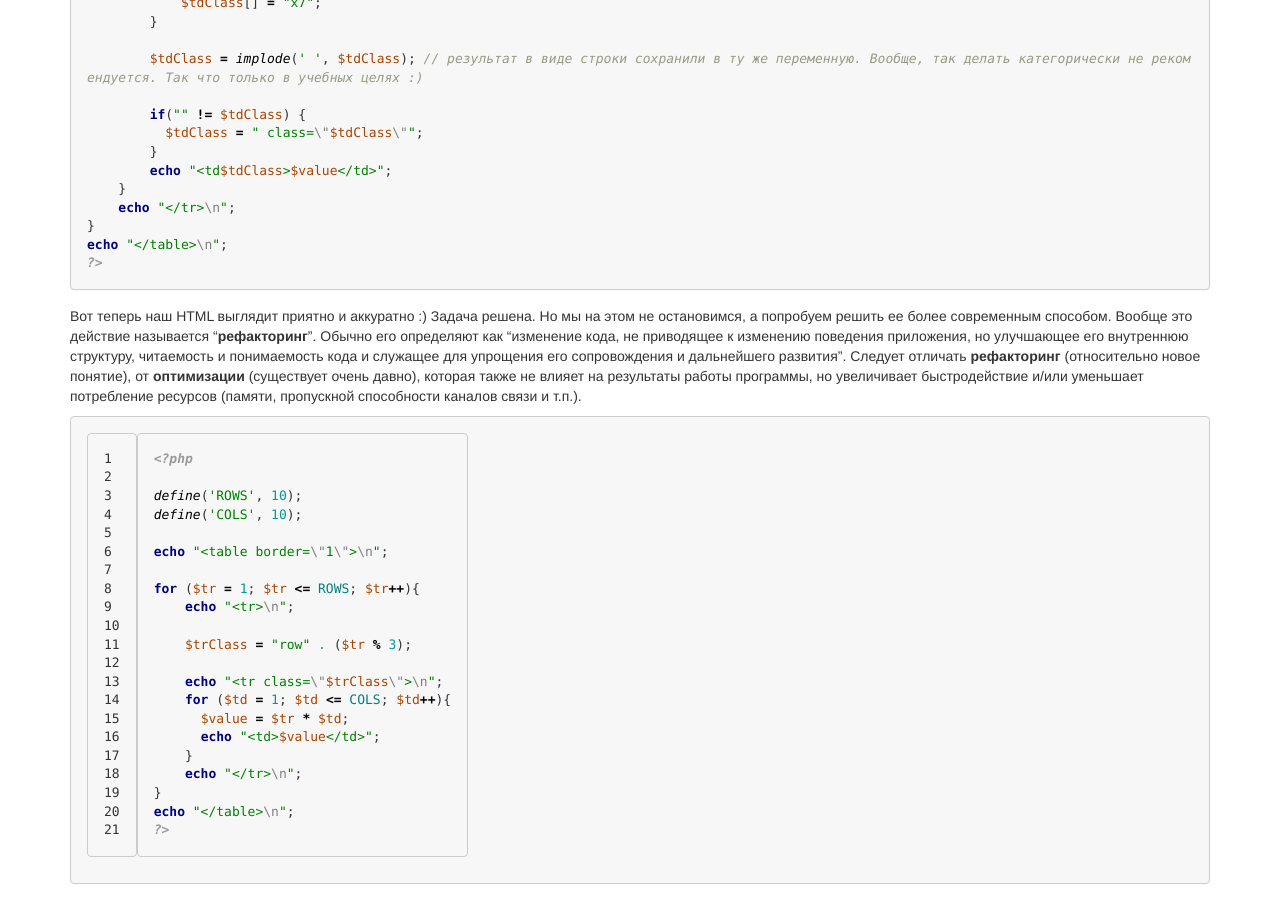
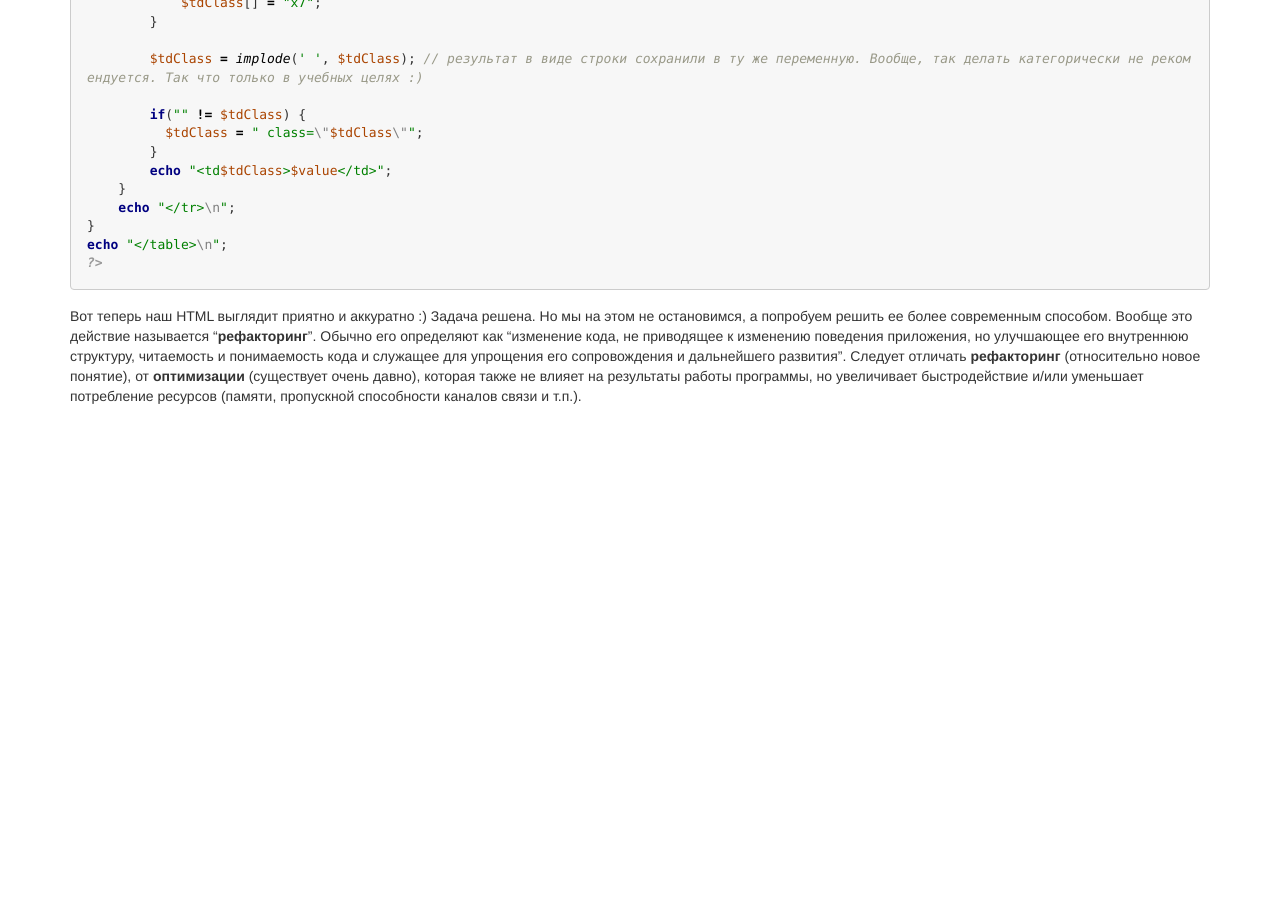
Before and after one commit to alsii/alsii.github.io, a Jekyll site: the page built from project1/l1.md, in a window 1280 px wide and 900 px high, scrolled down 6284 px. Built offline with Jekyll 4.4.1, drawn with Linux system fonts in a browser that asks for light colours; nearby versions of some CDN libraries; Markdown is read by kramdown in place of the engine named in the settings; after the commit the page ends 6700 px from its top, so only the background shows below that.

Commit message:
Update l1.md

```diff
--- a/project1/l1.md
+++ b/project1/l1.md
@@ -334,27 +334,3 @@ echo "</table>\n";
 ~~~
 
 Вот теперь наш HTML выглядит приятно и аккуратно :) Задача решена. Но мы на этом не остановимся, а попробуем решить ее более современным способом. Вообще это действие называется "__рефакторинг__". Обычно его определяют как "изменение кода, не приводящее к изменению поведения приложения, но улучшающее его внутреннюю структуру, читаемость и понимаемость кода и служащее для упрощения его сопровождения и дальнейшего развития". Следует отличать __рефакторинг__ (относительно новое понятие), от __оптимизации__ (существует очень давно), которая также не влияет на результаты работы программы, но увеличивает быстродействие и/или уменьшает потребление ресурсов (памяти, пропускной способности каналов связи и т.п.).
-
-{% highlight php linenos=table %}
-<?php
-
-define('ROWS', 10);
-define('COLS', 10);
-
-echo "<table border=\"1\">\n";
-
-for ($tr = 1; $tr <= ROWS; $tr++){
-    echo "<tr>\n";
-
-    $trClass = "row" . ($tr % 3);
-
-    echo "<tr class=\"$trClass\">\n";
-    for ($td = 1; $td <= COLS; $td++){
-      $value = $tr * $td;
-      echo "<td>$value</td>";
-    }
-    echo "</tr>\n";
-}
-echo "</table>\n";
-?>
-{% endhighlight %}
```
